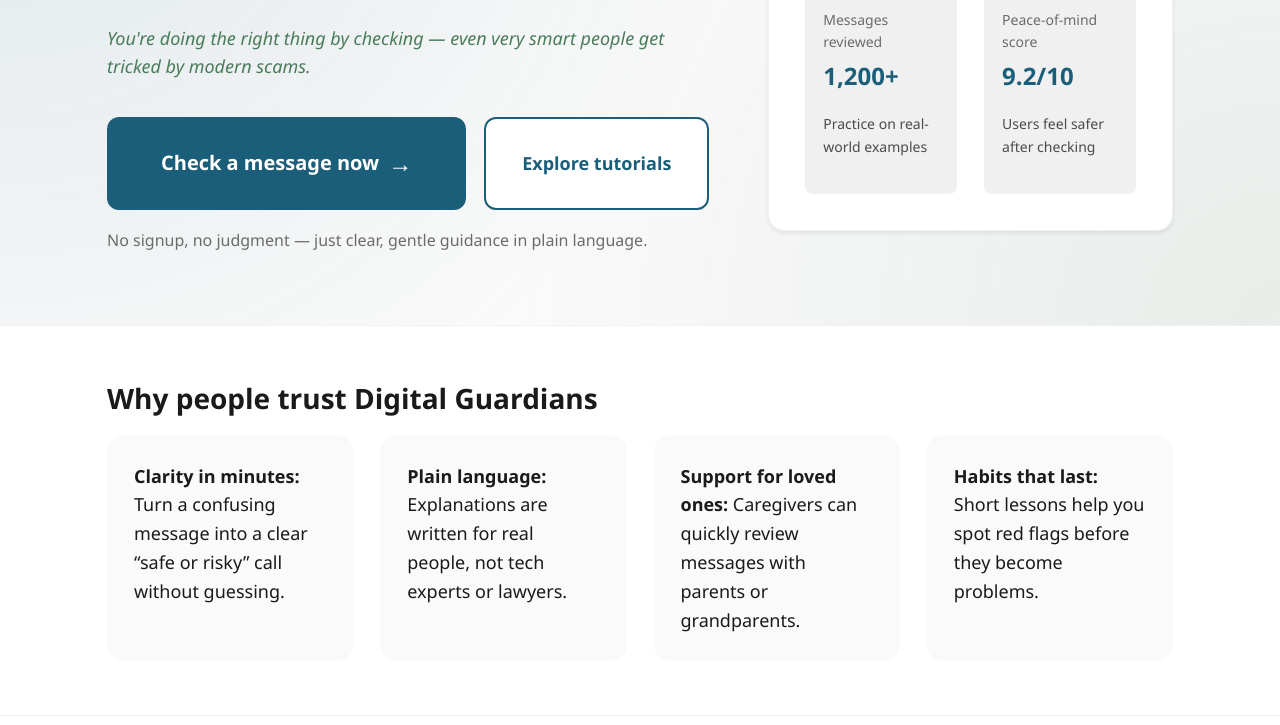
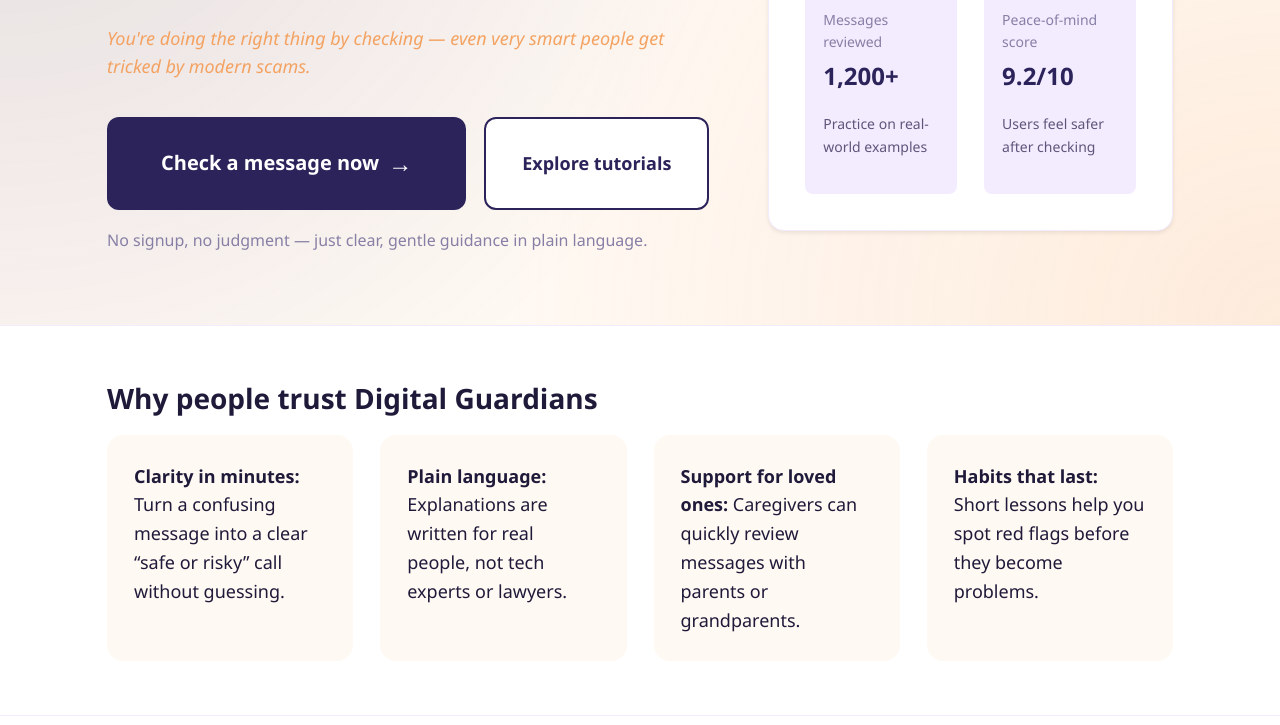
Before and after one commit to Philipmag/digital-guardians, a plain HTML site: page index.html in a window 1280 px wide. Shown: the part 386-1111 px from the top of the page. Drawn offline with Linux system fonts and the light colour scheme.

Commit message:
Refactor brand colors in styles.css to align with Yeldra-style palette. Updated CSS custom properties for primary, secondary, accent, and background colors, enhancing visual consistency. Adjusted hero section background gradients for improved aesthetics.

```diff
--- a/styles.css
+++ b/styles.css
@@ -23,36 +23,36 @@
 
 /* CSS Custom Properties */
 :root {
-    /* Colors - Matching Specification Exactly */
-    --color-primary: #1B5E7A;
-    --color-primary-dark: #0D3D4F;
-    --color-primary-light: #2980A8;
+    /* Brand Colors - aligned with Yeldra-style palette */
+    --color-primary: #2B235A;        /* deep indigo */
+    --color-primary-dark: #1D183F;
+    --color-primary-light: #5C4FF2;
 
-    --color-secondary: #4A7C59;
-    --color-secondary-light: #6B9B79;
-    --color-secondary-dark: #2D5436;
+    --color-secondary: #F4A261;      /* warm accent */
+    --color-secondary-light: #F6BD85;
+    --color-secondary-dark: #E1873A;
 
-    --color-accent: #C77700;
-    --color-accent-light: #D9A64D;
+    --color-accent: #E76F51;         /* supporting accent */
+    --color-accent-light: #F4A28B;
 
-    --color-bg-primary: #FAFAFA;
+    --color-bg-primary: #FFF9F3;     /* warm, soft background */
     --color-bg-surface: #FFFFFF;
-    --color-bg-secondary: #F0F0F0;
+    --color-bg-secondary: #F3ECFF;   /* soft lilac section tint */
 
-    --color-text-primary: #1A1A1A;
-    --color-text-secondary: #4A4A4A;
-    --color-text-muted: #6B6B6B;
+    --color-text-primary: #201A3A;
+    --color-text-secondary: #5E567A;
+    --color-text-muted: #877FA5;
     --color-text-inverse: #FFFFFF;
 
-    /* Semantic Colors - From Specification */
+    /* Semantic Colors */
     --color-safe: #2D7D46;
     --color-safe-bg: #E8F5E9;
-    --color-warning: #C77700;
-    --color-warning-bg: #FFF3E0;
+    --color-warning: #E9A63A;
+    --color-warning-bg: #FFF3D6;
     --color-danger: #C62828;
     --color-danger-bg: #FFEBEE;
-    --color-info: #1B5E7A;
-    --color-info-bg: #E3F2FD;
+    --color-info: #2B235A;
+    --color-info-bg: #ECE5FF;
 
     /* Backward compatibility aliases */
     --color-success: var(--color-safe);
@@ -382,8 +382,8 @@ a:focus-visible {
 
 /* Hero Section */
 .hero {
-    background: radial-gradient(circle at top left, rgba(27, 94, 122, 0.12), transparent 55%),
-                radial-gradient(circle at bottom right, rgba(74, 124, 89, 0.10), transparent 55%),
+    background: radial-gradient(circle at top left, rgba(43, 35, 90, 0.14), transparent 55%),
+                radial-gradient(circle at bottom right, rgba(244, 162, 97, 0.16), transparent 55%),
                 var(--color-bg-primary);
     padding: var(--space-2xl) 0 var(--space-xl);
 }
```
